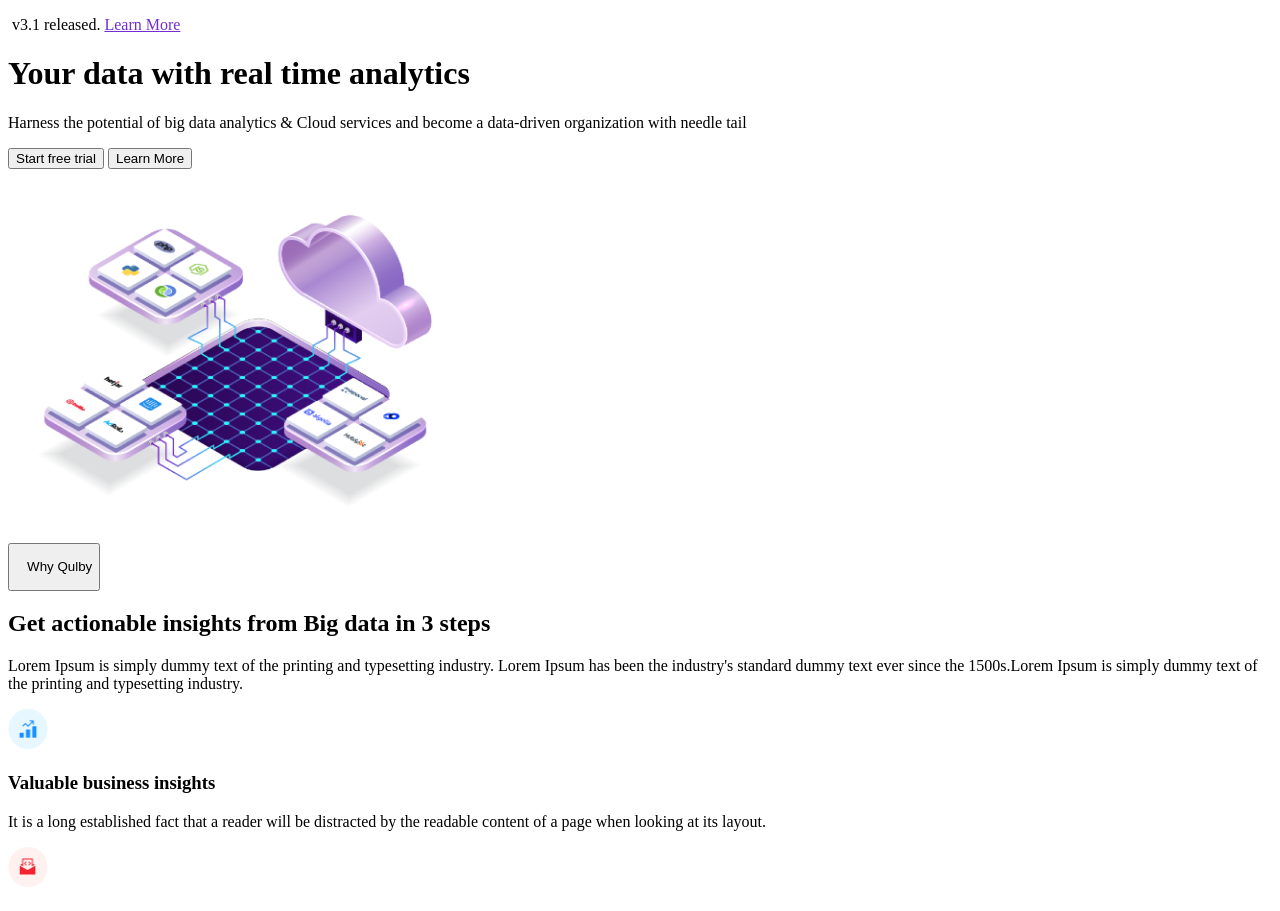
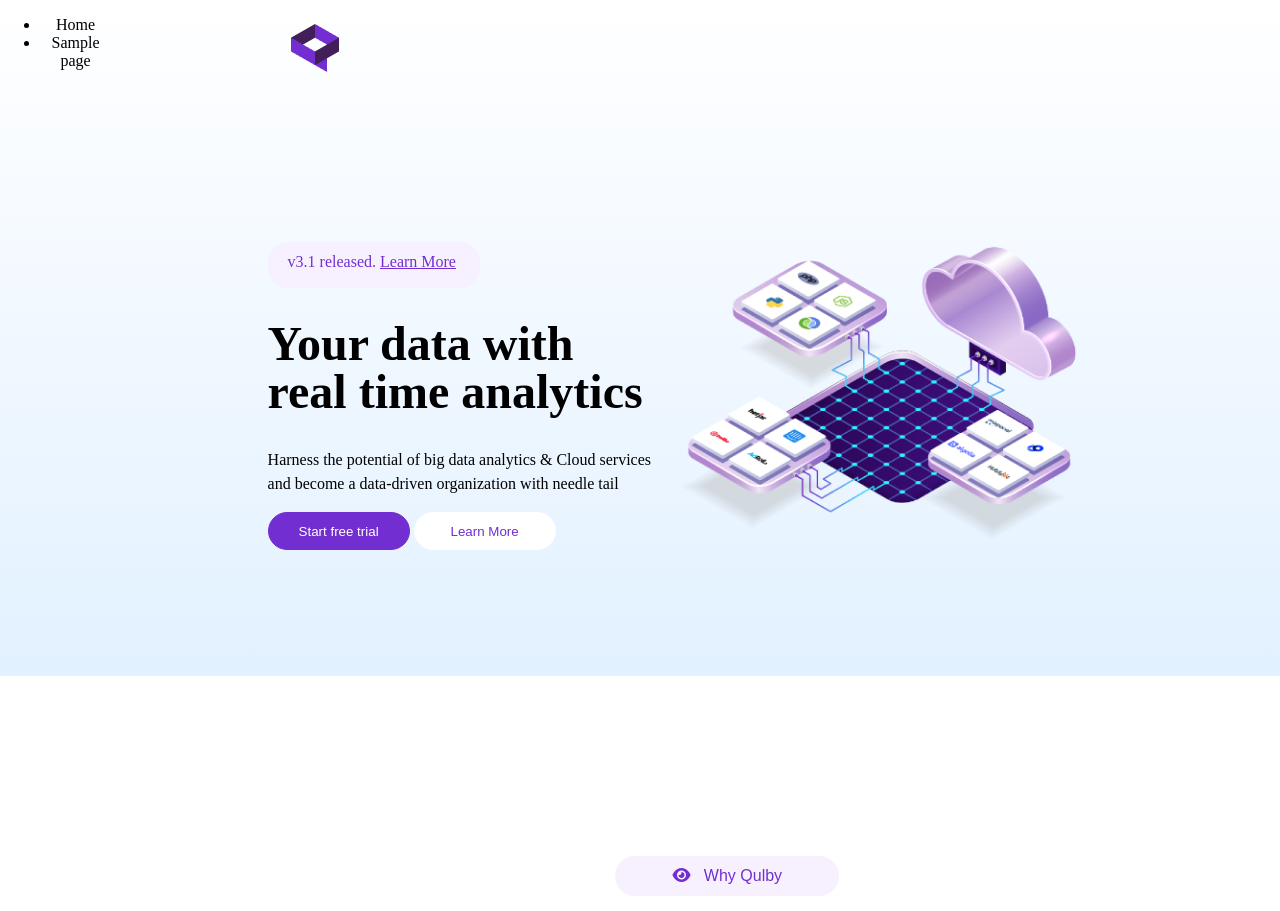
Before and after one commit to sonamdivyanshi1/FigmaToTheme, a WordPress theme: template index.php in a window 1280 px wide; the page is wider, and only the part inside the window is pictured. Shown: the top 911 px of that part. Run offline with PHP 8.4 and a stand-in for WordPress, Linux system fonts and the light colour scheme; the site name, menu and one post (Sample post) are stand-ins, and other content is empty; some libraries are stand-ins or nearby versions.

Commit message:
made nav bar dynamic

```diff
--- a/header.php
+++ b/header.php
@@ -1,22 +1,28 @@
-<?php
-wp_head();
-?>
+
 
 <!DOCTYPE html>
+
 <html lang="en">
+<head>
+    <meta name="viewport" content="width=device-width, initial-scale=1.0">
+    <link rel="stylesheet" href="<?php echo get_template_directory_uri(); ?> /assests/css/custom.css">
+    <script  src="https://kit.fontawesome.com/b3348ae33f.js" crossorigin="anonymous"></script>
+    <title>html assignment</title>
+</head>
+<body>
+    <div id="hero">
+        <nav>
+            <a class="logo" href="#">
+                <img src="<?php echo get_template_directory_uri(); ?>/assests/images/Logo.png" height="48" width="48">
+            </a>
+            <div class="menu-bar">
 
-<head>
-    <meta charset="UTF-8">
-    <meta http-equiv="X-UA-Compatible" content="IE=edge">
-    <meta name="viewport" content="width=device-width, initial-scale=1.0">
-    <title><?php wp_title(); ?></title>
-    <?php if (has_site_icon()) : ?>
-        <link rel="icon" href="<?php echo esc_url(get_site_icon_url('512')); ?>" sizes="512x512" />
-    <?php endif; ?>
+                <?php wp_nav_menu(array(
+                    'theme-location' => 'primary-menu',
+                    'menu_class' => 'nav-elements',
+                ))
+                ?>
+            </div>
 
-</head>
-
-<body>
-    <header>
-
-    </header>
+            <button id="button-mobile">Start free trial</button>
+        </nav>
```
